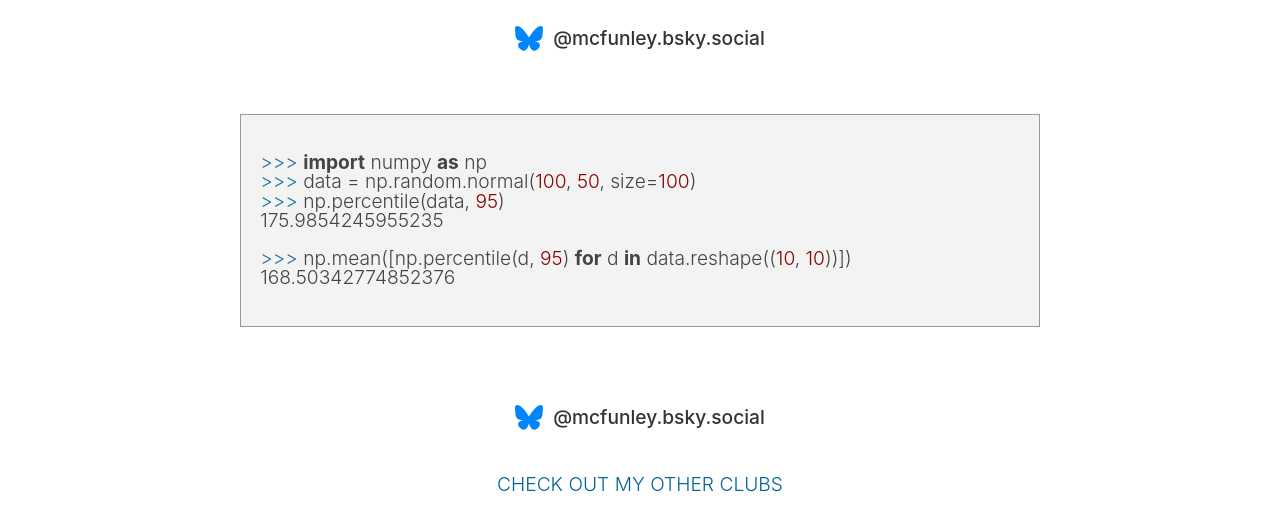
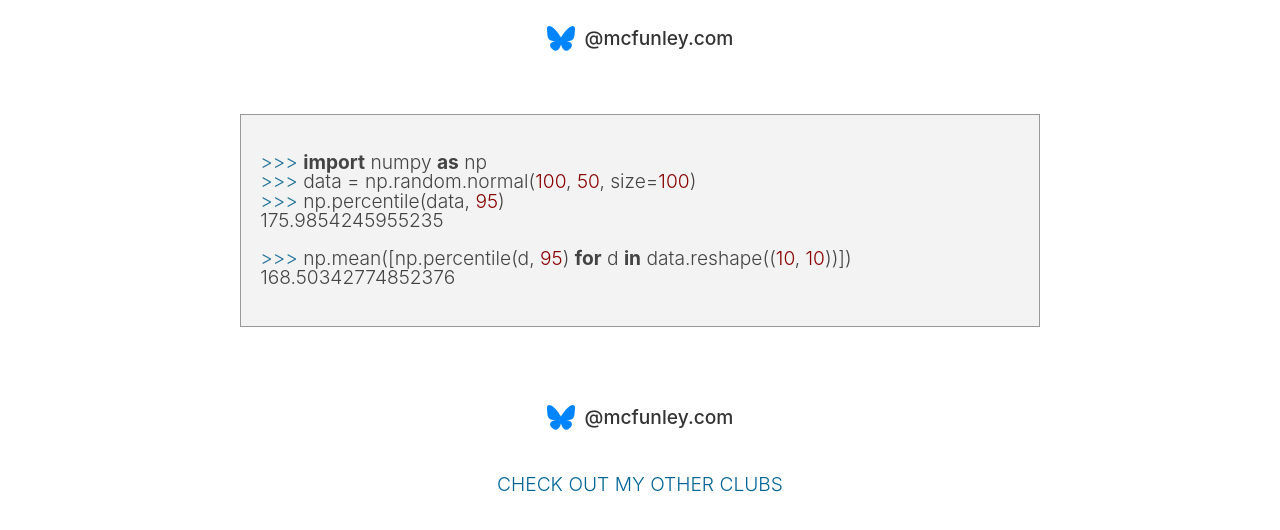
Before and after one commit to mcfunley/summarystatistics.club, a plain HTML site: page index.html in a window 1280 px wide. Shown: the part 284-814 px from the top of the page. Drawn offline with nearby package versions, Linux system fonts and the light colour scheme.

Commit message:
updating handle

```diff
--- a/index.html
+++ b/index.html
@@ -17,7 +17,7 @@
       <div class="share">
         <a class="bsky" href="https://bsky.app/profile/mcfunley.bsky.social">
           <svg fill="none" viewBox="0 0 64 57" width="28" style="width: 28px; height: 24.9375px;"><path fill="#0085ff" d="M13.873 3.805C21.21 9.332 29.103 20.537 32 26.55v15.882c0-.338-.13.044-.41.867-1.512 4.456-7.418 21.847-20.923 7.944-7.111-7.32-3.819-14.64 9.125-16.85-7.405 1.264-15.73-.825-18.014-9.015C1.12 23.022 0 8.51 0 6.55 0-3.268 8.579-.182 13.873 3.805ZM50.127 3.805C42.79 9.332 34.897 20.537 32 26.55v15.882c0-.338.13.044.41.867 1.512 4.456 7.418 21.847 20.923 7.944 7.111-7.32 3.819-14.64-9.125-16.85 7.405 1.264 15.73-.825 18.014-9.015C62.88 23.022 64 8.51 64 6.55c0-9.818-8.578-6.732-13.873-2.745Z"></path></svg>
-          <span class="handle">@mcfunley.bsky.social</span>
+          <span class="handle">@mcfunley.com</span>
         </a>
       </div>
     </header>
@@ -41,7 +41,7 @@
       <div class="share">
         <a class="bsky" href="https://bsky.app/profile/mcfunley.bsky.social">
           <svg fill="none" viewBox="0 0 64 57" width="28" style="width: 28px; height: 24.9375px;"><path fill="#0085ff" d="M13.873 3.805C21.21 9.332 29.103 20.537 32 26.55v15.882c0-.338-.13.044-.41.867-1.512 4.456-7.418 21.847-20.923 7.944-7.111-7.32-3.819-14.64 9.125-16.85-7.405 1.264-15.73-.825-18.014-9.015C1.12 23.022 0 8.51 0 6.55 0-3.268 8.579-.182 13.873 3.805ZM50.127 3.805C42.79 9.332 34.897 20.537 32 26.55v15.882c0-.338.13.044.41.867 1.512 4.456 7.418 21.847 20.923 7.944 7.111-7.32 3.819-14.64-9.125-16.85 7.405 1.264 15.73-.825 18.014-9.015C62.88 23.022 64 8.51 64 6.55c0-9.818-8.578-6.732-13.873-2.745Z"></path></svg>
-          <span class="handle">@mcfunley.bsky.social</span>
+          <span class="handle">@mcfunley.com</span>
         </a>
       </div>
 
```
